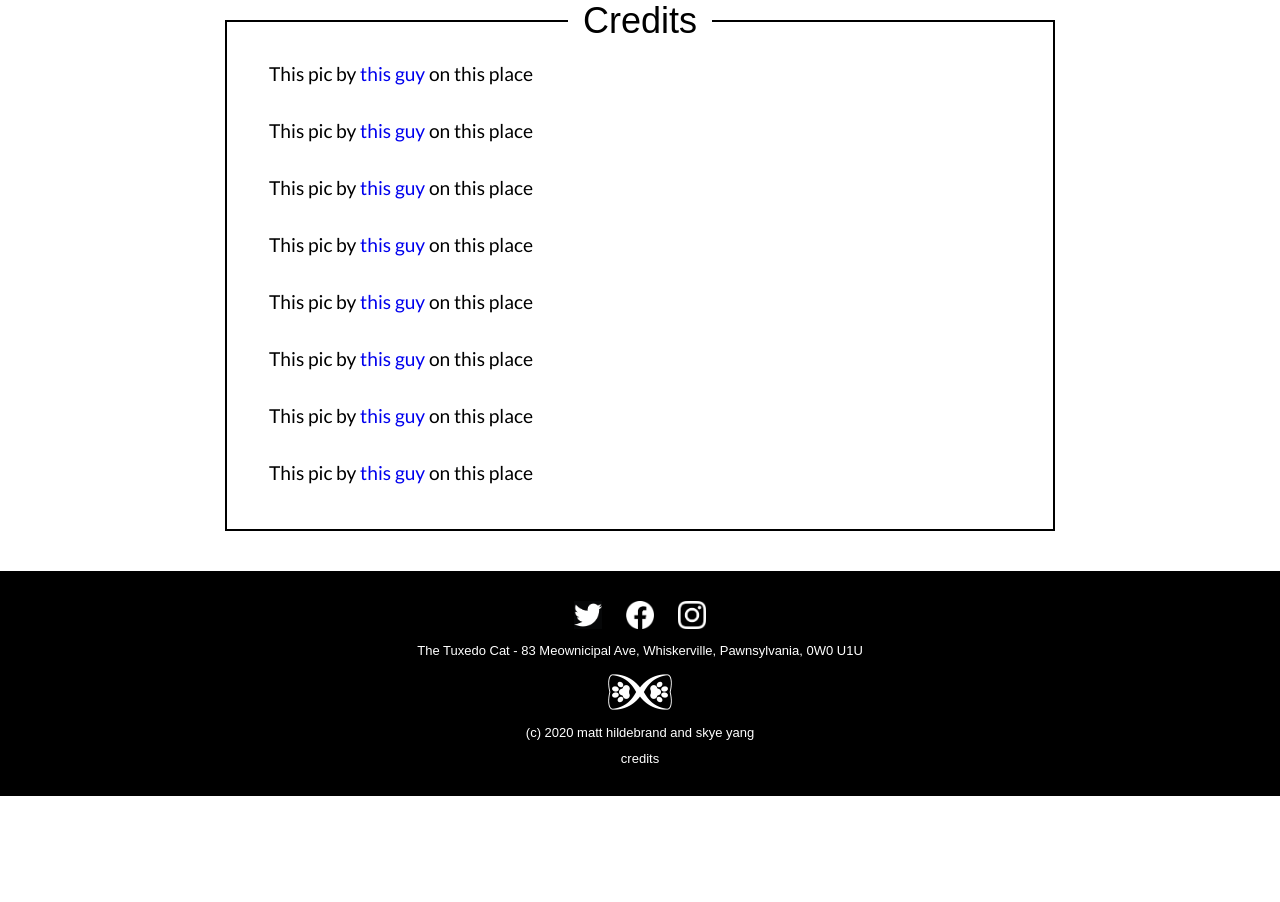
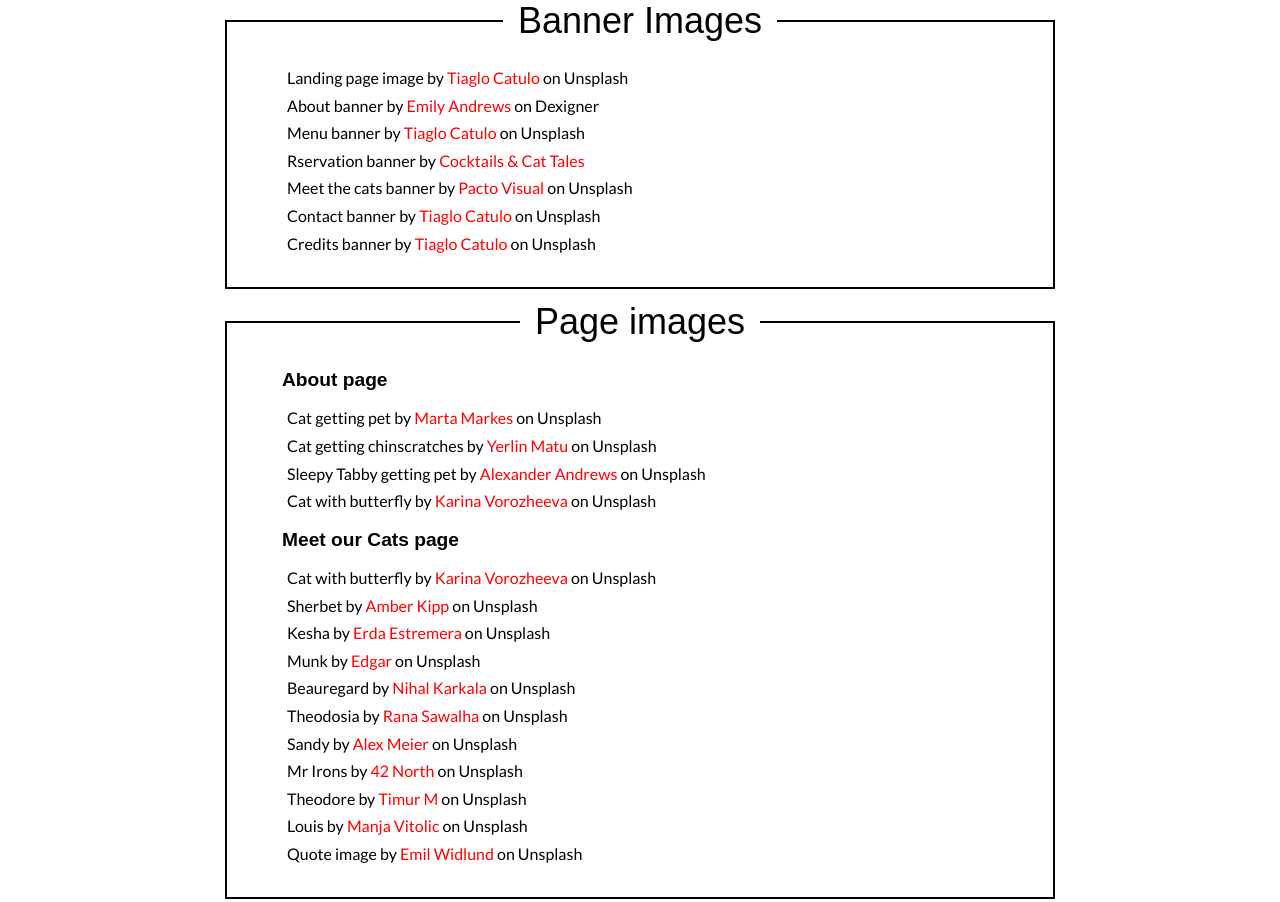
Before and after one commit to hildebrandmatt/P-03, a website: page dev/credits.html in a window 1280 px wide. Shown: the part 503-1405 px from the top of the page. Before the commit the page ends 1299 px from the top, so only its background shows below. Drawn offline with nearby package versions, Linux system fonts and the light colour scheme; files that its build step writes are made by us from their sources; a web font is replaced by a local one.

Commit message:
credit page all finished + styled
added credits scss file for styles, added all credit links

```diff
--- a/dev/credits.html
+++ b/dev/credits.html
@@ -40,16 +40,36 @@
     </header>
 
     <div class="wrapper">
-        <fieldset>
-            <legend>Credits</legend>
-            <p>This pic by <a href="#0">this guy</a> on this place</p>
-            <p>This pic by <a href="#0">this guy</a> on this place</p>
-            <p>This pic by <a href="#0">this guy</a> on this place</p>
-            <p>This pic by <a href="#0">this guy</a> on this place</p>
-            <p>This pic by <a href="#0">this guy</a> on this place</p>
-            <p>This pic by <a href="#0">this guy</a> on this place</p>
-            <p>This pic by <a href="#0">this guy</a> on this place</p>
-            <p>This pic by <a href="#0">this guy</a> on this place</p>
+        <fieldset class="credits-box">
+            <legend>Banner Images</legend>
+            <p>Landing page image by <a href="https://unsplash.com/photos/r0kxsMP7gss">Tiaglo Catulo</a> on Unsplash</p>
+            <p>About banner by <a href="https://www.dexigner.com/news/28472">Emily Andrews</a> on Dexigner</p>
+            <p>Menu banner by <a href="https://unsplash.com/photos/r0kxsMP7gss">Tiaglo Catulo</a> on Unsplash</p>
+            <p>Rservation banner by <a href="https://www.facebook.com/cocktails.cat.tales/">Cocktails & Cat Tales </a></p>
+            <p>Meet the cats banner by <a href="https://unsplash.com/photos/cWOzOnSoh6Q">Pacto Visual</a> on Unsplash</p>
+            <p>Contact banner by <a href="https://unsplash.com/photos/r0kxsMP7gss">Tiaglo Catulo</a> on Unsplash</p>
+            <p>Credits banner by <a href="https://unsplash.com/photos/r0kxsMP7gss">Tiaglo Catulo</a> on Unsplash</p>
+        </fieldset>
+
+        <fieldset class="credits-box">
+            <legend>Page images</legend>
+            <h4>About page</h4>
+            <p>Cat getting pet by <a href="https://unsplash.com/photos/gI_1GPoKGRs">Marta Markes</a> on Unsplash</p>
+            <p>Cat getting chinscratches by <a href="https://unsplash.com/photos/GtwiBmtJvaU">Yerlin Matu</a> on Unsplash</p>
+            <p>Sleepy Tabby getting pet by <a href="https://unsplash.com/photos/QjYxSC4XB84">Alexander Andrews</a> on Unsplash</p>
+            <p>Cat with butterfly by <a href="https://unsplash.com/photos/rW-I87aPY5Y">Karina Vorozheeva</a> on Unsplash</p>
+            <h4>Meet our Cats page</h4>
+            <p>Cat with butterfly by <a href="https://unsplash.com/photos/rW-I87aPY5Y">Karina Vorozheeva</a> on Unsplash</p>
+            <p>Sherbet by <a href="https://unsplash.com/photos/75715CVEJhI">Amber Kipp</a> on Unsplash</p>
+            <p>Kesha by <a href="https://unsplash.com/photos/kimZX28vZHo">Erda Estremera</a> on Unsplash</p>
+            <p>Munk by <a href="https://unsplash.com/photos/nKC772R_qog">Edgar</a> on Unsplash</p>
+            <p>Beauregard by <a href="https://unsplash.com/photos/-vcg9-w_yMk">Nihal Karkala</a> on Unsplash</p>
+            <p>Theodosia by <a href="https://unsplash.com/photos/X7UR0BDz-UY">Rana Sawalha</a> on Unsplash</p>
+            <p>Sandy by <a href="https://unsplash.com/photos/KGiQFgF7dkc">Alex Meier</a> on Unsplash</p>
+            <p>Mr Irons by <a href="https://unsplash.com/photos/OE7H8Zp1mw8">42 North</a> on Unsplash</p>
+            <p>Theodore by <a href="https://unsplash.com/photos/SAKLELG-pO8">Timur M</a> on Unsplash</p>
+            <p>Louis by <a href="https://unsplash.com/photos/gKXKBY-C-Dk">Manja Vitolic</a> on Unsplash</p>
+            <p>Quote image by <a href="https://unsplash.com/photos/uM172wj3tMk">Emil Widlund</a> on Unsplash</p>
         </fieldset>
     </div>
 <footer>
--- /dev/null
+++ b/dev/scss/_credits.scss
@@ -0,0 +1,21 @@
+
+.credits-box a{
+    color: $tertiary_color;
+}
+
+.credits-box h4{
+    font-family: $primary_font;
+    font-weight: bold;
+    font-size: $body_font_size_desktop;
+    padding: 10px 0px 10px 10px;
+}
+
+@media (min-width: $desktopWidth){
+    .credits-box{
+        padding: 20px 45px 25px 45px;
+    }
+    .credits-box p{
+        font-size: 1em;
+        margin: 10px 0px 10px 15px;
+    }
+}
--- a/dev/scss/styles.scss
+++ b/dev/scss/styles.scss
@@ -23,6 +23,7 @@
 @import "reservation.scss";
 @import "meetthecats.scss";
 @import "contact.scss";
+@import "credits.scss";
 
 //import widescreen media query styles
 @import "widescreen_layout.scss";
```
